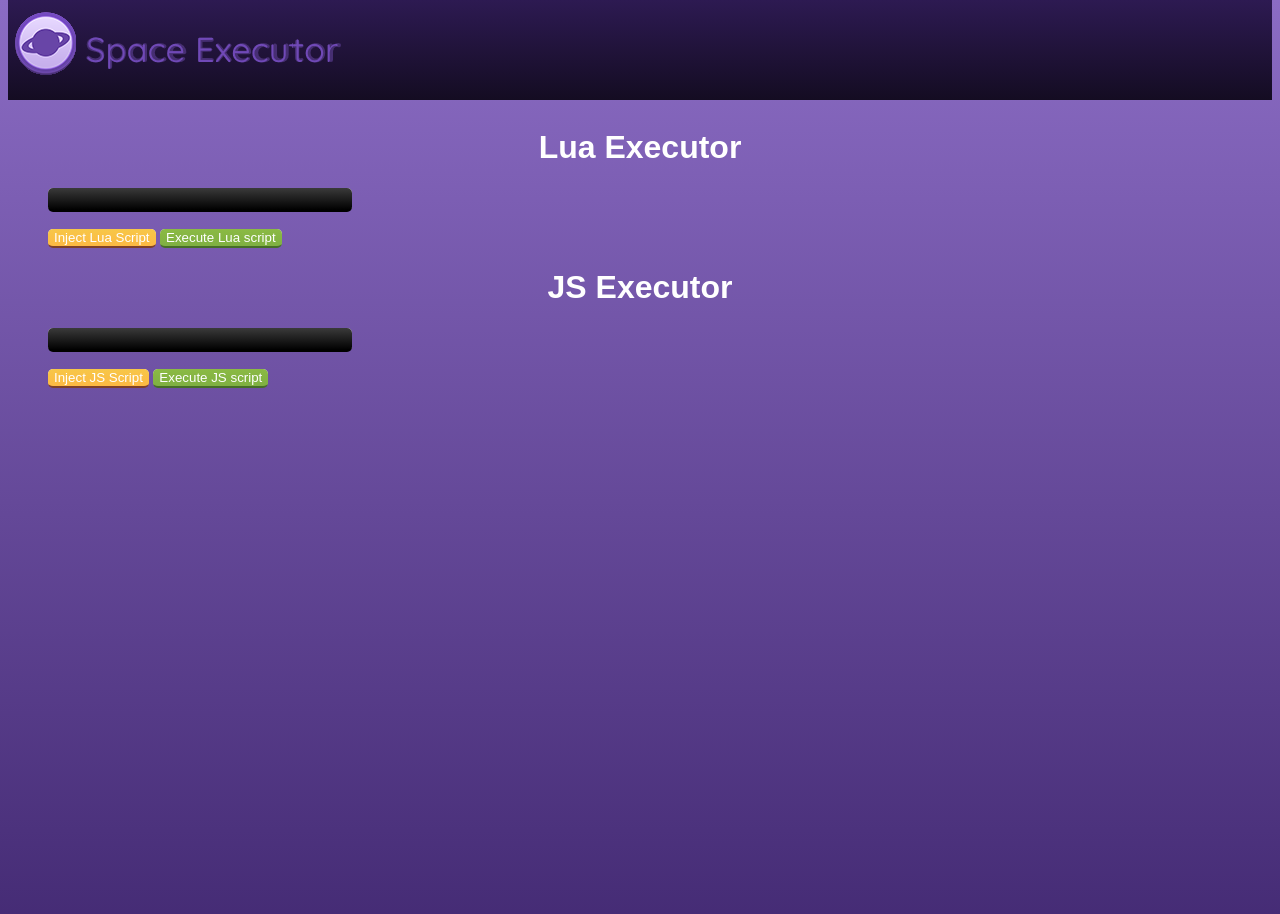
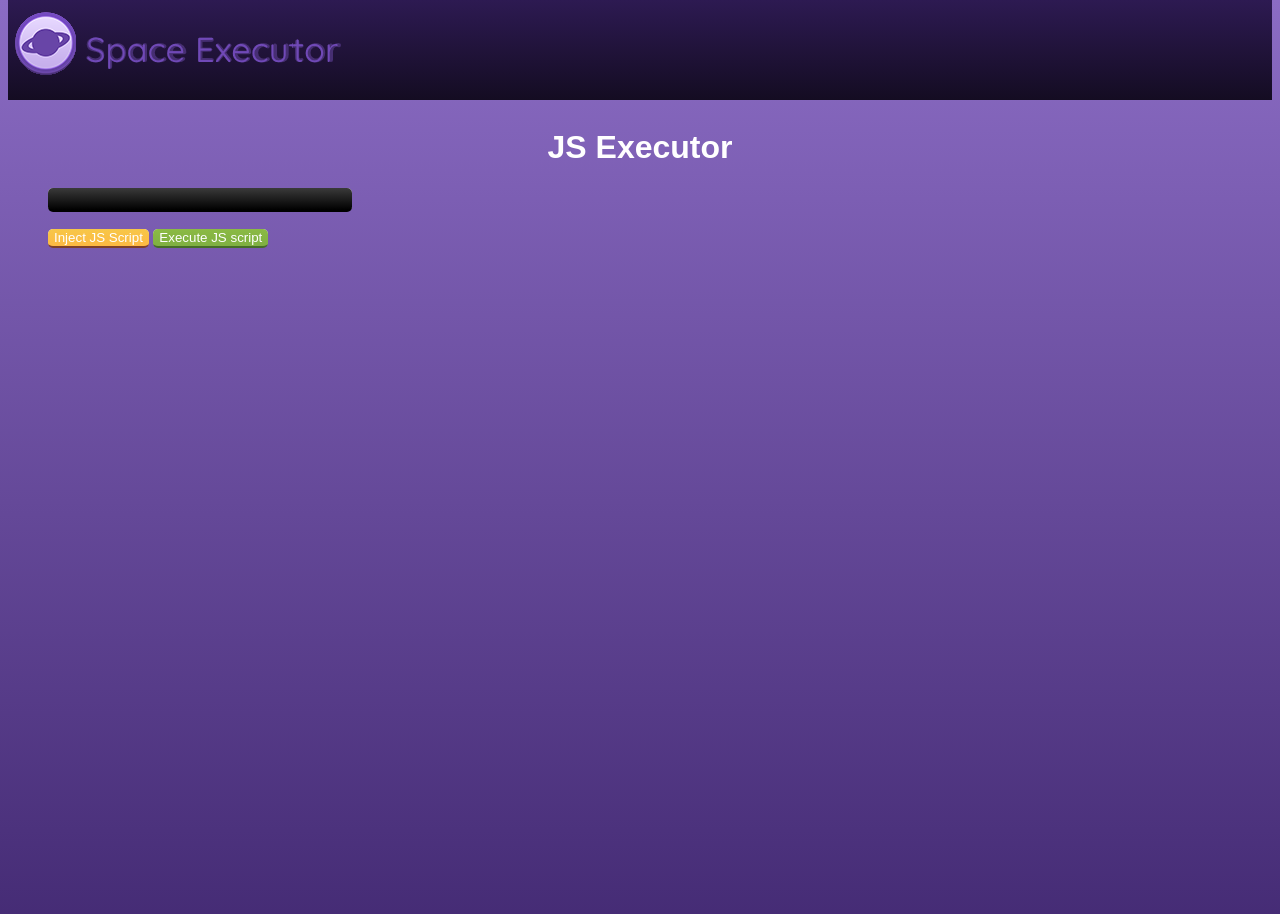
Before and after one commit to rocko2314243/Space-Executor, a website: page Try-It.html in a window 1280 px wide. Shown: the top 914 px of the page. Drawn offline with Linux system fonts and the light colour scheme.

Commit message:
Update Try-It.html

```diff
--- a/Try-It.html
+++ b/Try-It.html
@@ -11,14 +11,6 @@
          <img src="space.png">
          <button id="Try2", onclick="Redirection()">Go back!</button>
      </div>
-            <h1>Lua Executor</h1>
-<ul>
-    <input type="text" id="CMDs"></input>
-</ul>
-    <ul>
-    <button id="Yellow">Inject Lua Script</button>
-    <button id="Green">Execute Lua script</button>
-</ul>
 <h1>JS Executor</h1>
 <ul>
     <input type="text" id="CMDs"></input>
```
